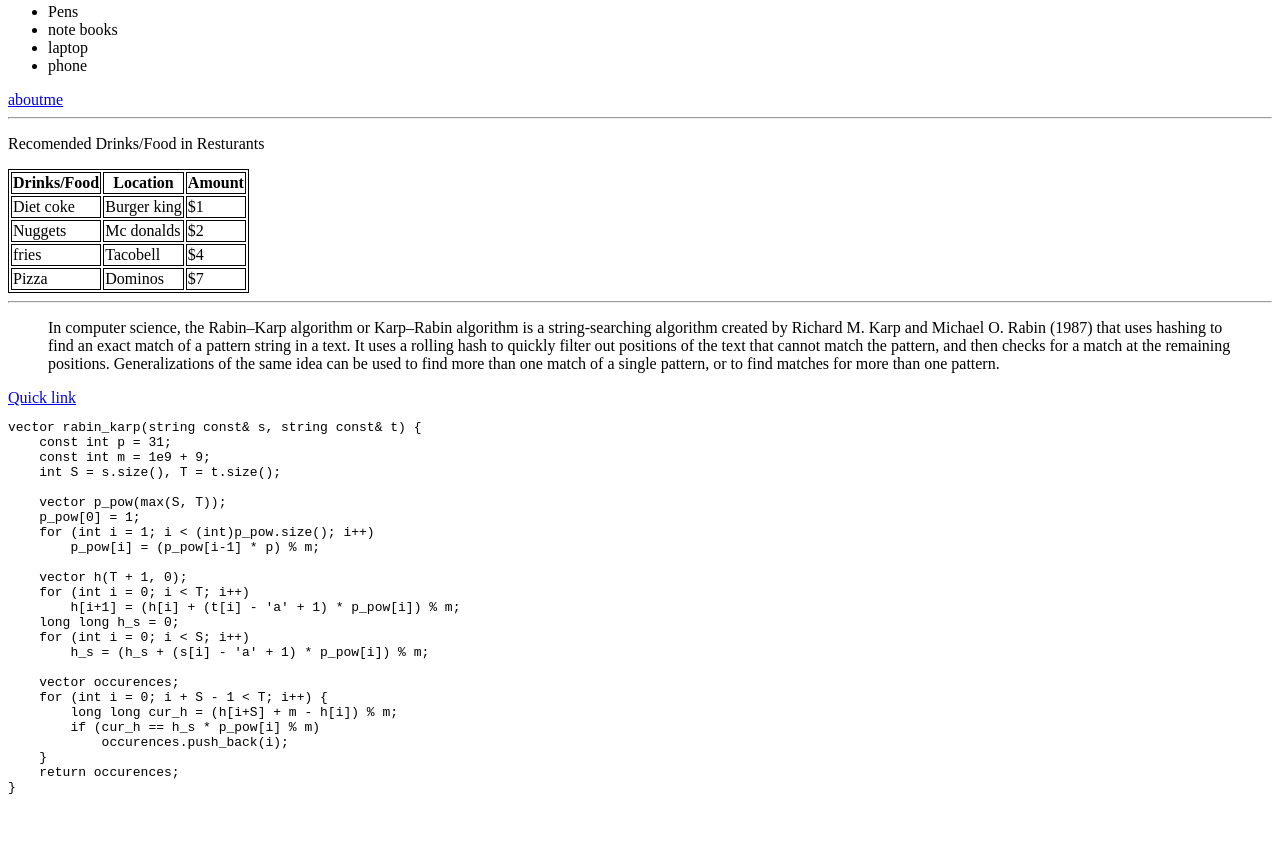
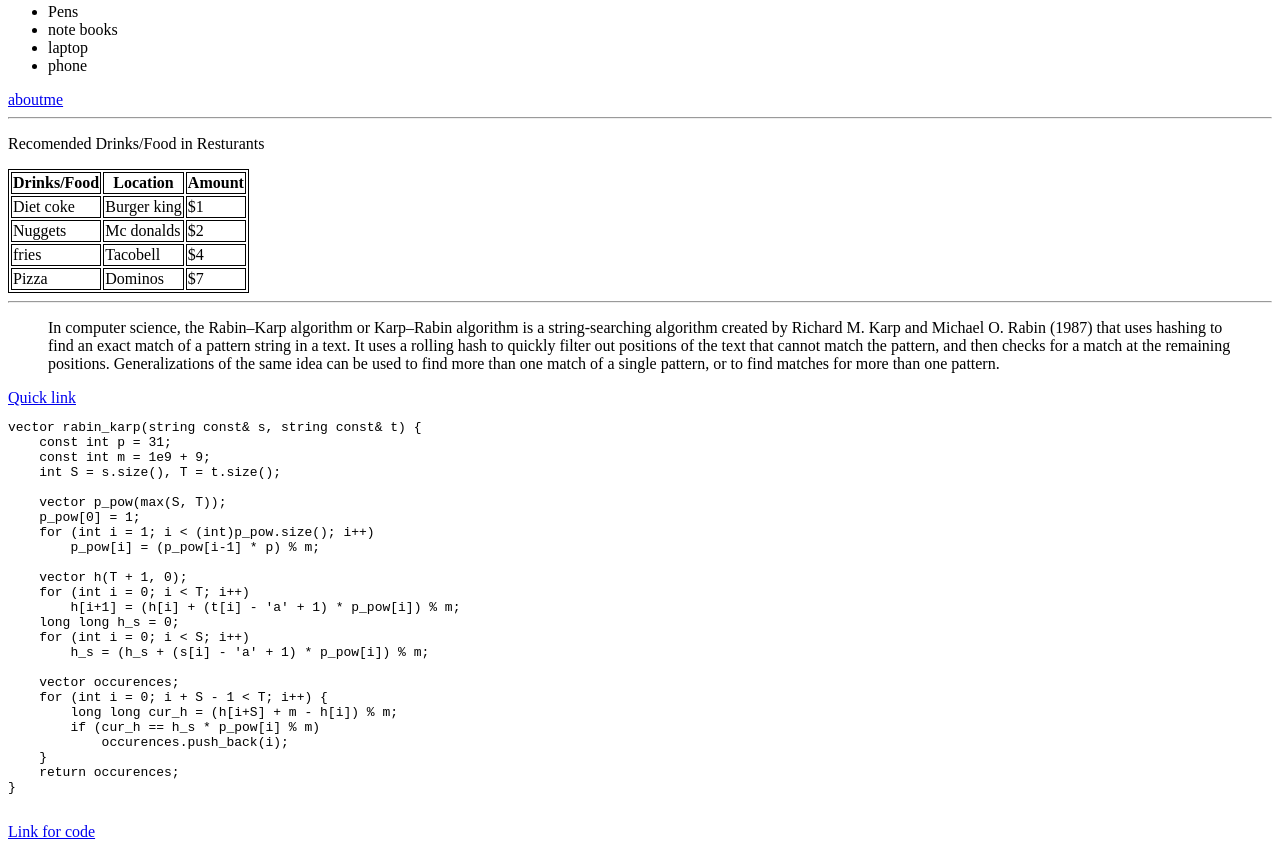
Before and after one commit to 44-563-WebApps-F21/webapps-f21-assignment-3-NWMSU-SN, a plain HTML site: page index.html in a window 1280 px wide. Shown: the part 321-1170 px from the top of the page. Before the commit the page ends 1144 px from the top, so only its background shows below. Drawn offline with Linux system fonts and the light colour scheme.

Commit message:
code fencing

```diff
--- a/index.html
+++ b/index.html
@@ -70,7 +70,7 @@
         In computer science, the Rabin–Karp algorithm or Karp–Rabin algorithm is a string-searching algorithm created by Richard M. Karp and Michael O. Rabin (1987) that uses hashing to find an exact match of a pattern string in a text. It uses a rolling hash to quickly filter out positions of the text that cannot match the pattern, and then checks for a match at the remaining positions. Generalizations of the same idea can be used to find more than one match of a single pattern, or to find matches for more than one pattern.
     </blockquote>
     <a href="https://en.wikipedia.org/wiki/Rabin%E2%80%93Karp_algorithm"> Quick link</a>
-<pre>vector<int> rabin_karp(string const& s, string const& t) {
+    <pre>vector<int> rabin_karp(string const& s, string const& t) {
     const int p = 31;
     const int m = 1e9 + 9;
     int S = s.size(), T = t.size();
@@ -96,5 +96,6 @@
     return occurences;
 }
     </pre>
+    <a href="https://cp-algorithms.com/string/rabin-karp.html">Link for code</a>
 </body>
 </html>
```
